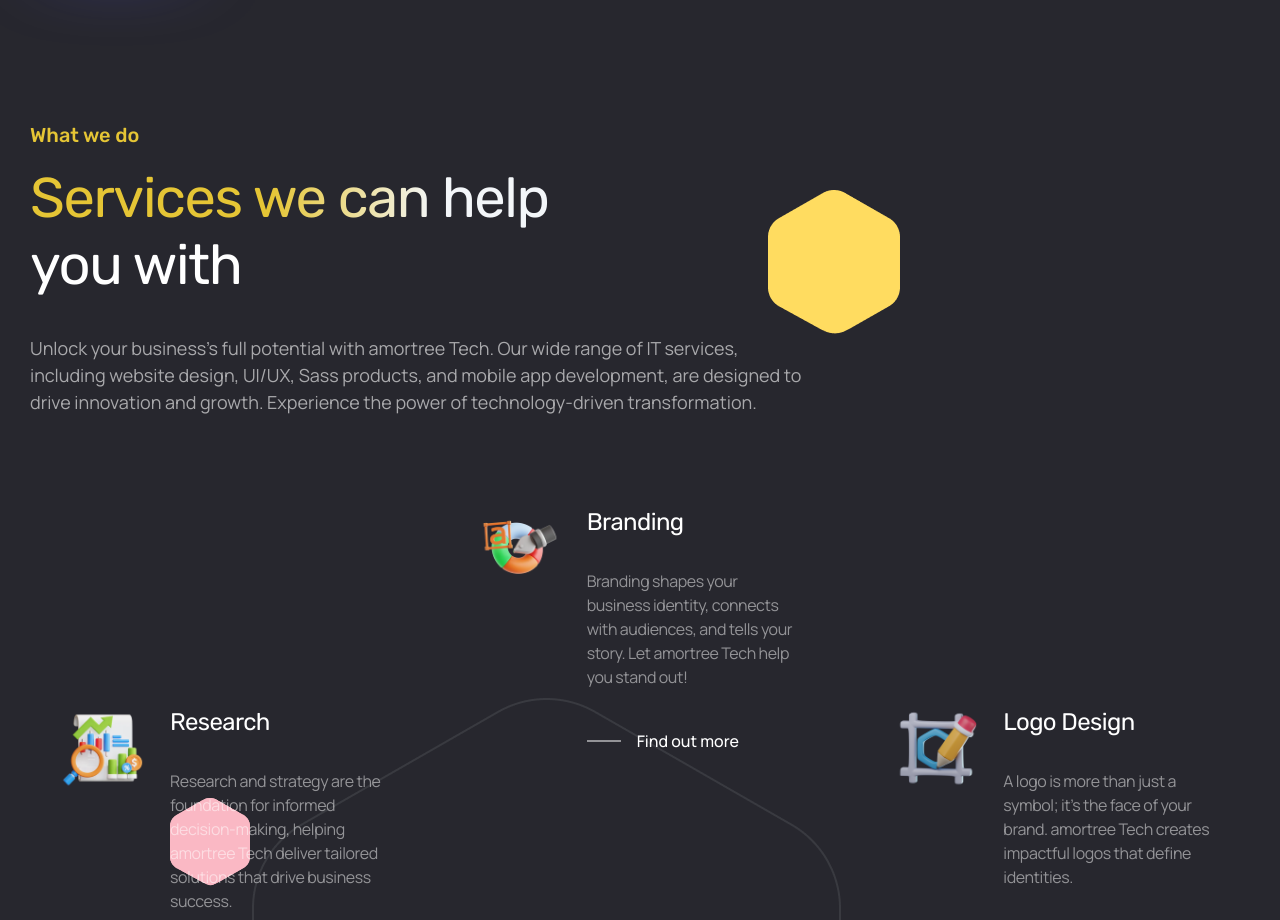
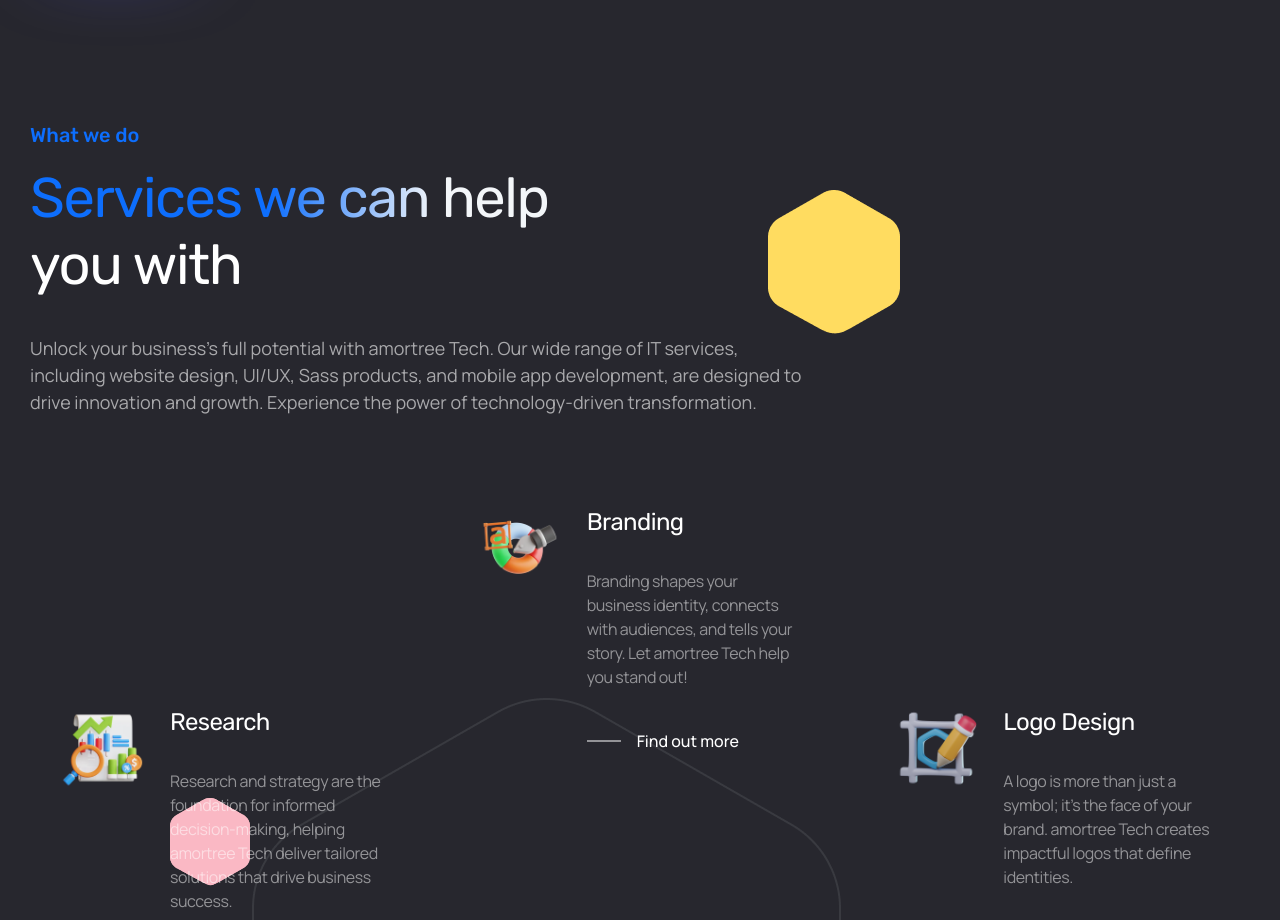
Before and after one commit to att-business-apps/att-landingpage, a Vue app in the folder att-website/: page / in a window 1280 px wide. Shown: the part 940-1860 px from the top of the page. Built offline with nearby package versions, Linux system fonts and the light colour scheme.

Commit message:
title color correction

```diff
--- a/att-website/src/assets/sass/layout/_serviceSec.scss
+++ b/att-website/src/assets/sass/layout/_serviceSec.scss
@@ -18,7 +18,7 @@
         margin-bottom: 60px;
 
         .subtitle {
-            color: var(--color-primaryY);
+            color: var(--color-primary);
             font-weight: 500;
             font-size: 20px;
             margin-bottom: 15px;
@@ -33,7 +33,7 @@
             }
 
             .gradient-text-light {
-                background: linear-gradient(270deg, var(--color-light) 21.9%, var(--color-primaryY) 53.55%);
+                background: linear-gradient(270deg, var(--color-light) 21.9%, var(--color-primary) 53.55%);
                 background-clip: text;
                 -webkit-background-clip: text;
                 -webkit-text-fill-color: transparent;
--- a/att-website/src/views/HomeView.vue
+++ b/att-website/src/views/HomeView.vue
@@ -145,7 +145,7 @@ function getTemplate(target){
         <div class="section-heading heading-left mb--20 mb_md--70">
           <div class="subtitle">What we do</div>
           <h2 class="title">
-            <span class="gradient-text yellow-light">Services we can help</span> you
+            <span class="gradient-text blue-light">Services we can help</span> you
             with
           </h2>
           <p>
```
Also changed, not shown: att-website/src/assets/css/style.css.
